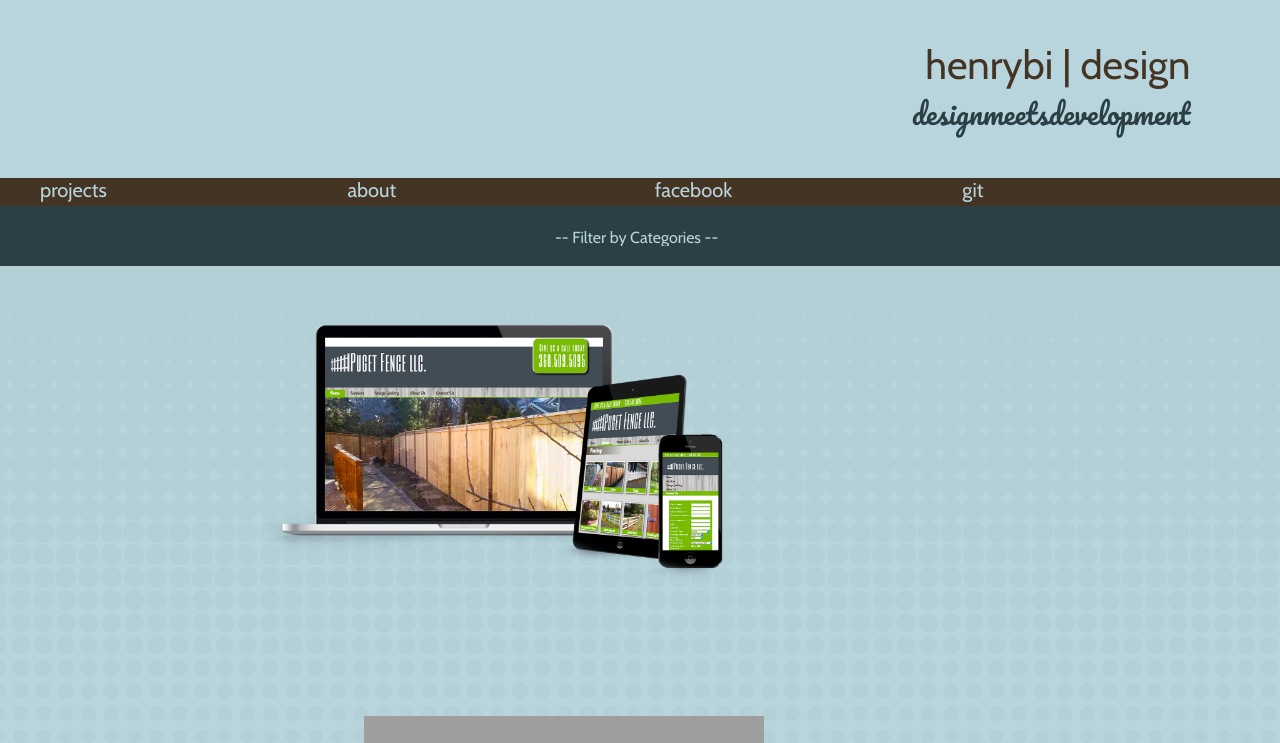
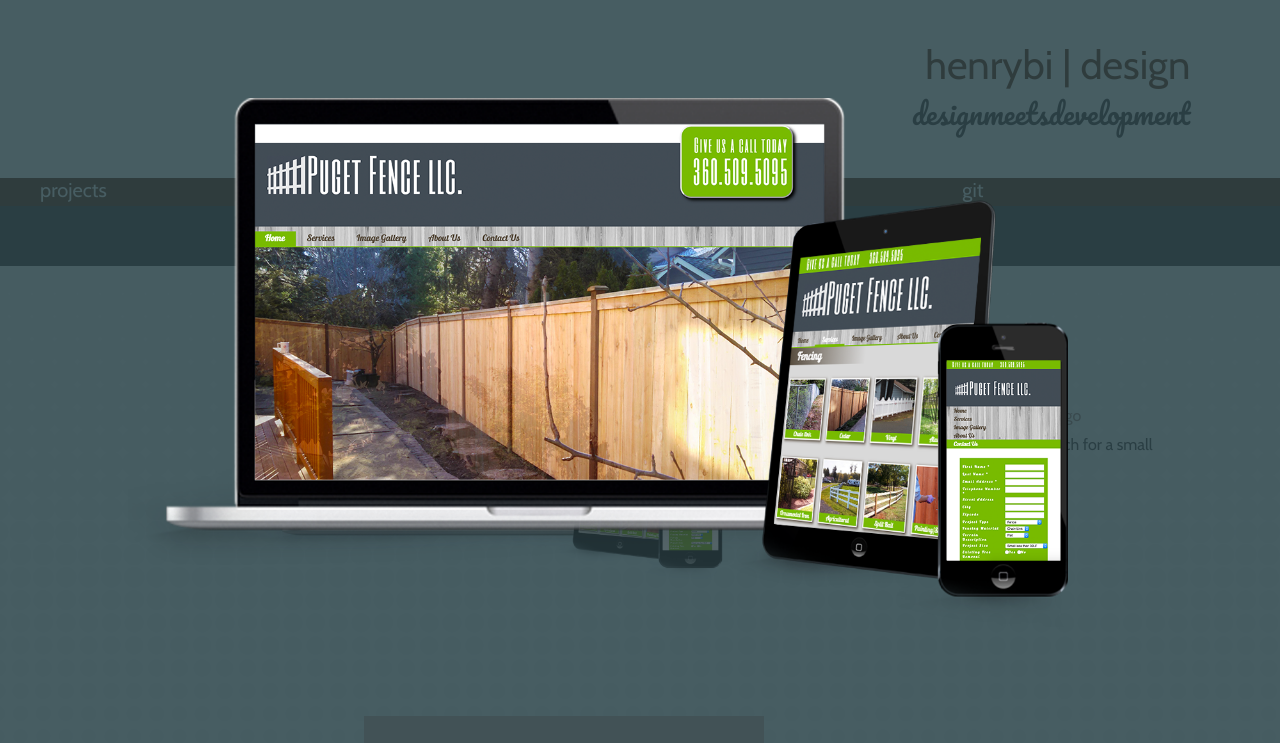
Before and after one commit to honghaobi/sea-301-d2-portfolio, a plain HTML site: page index.html in a window 1280 px wide. Both pictures are taken after a click on the picture 513 px from the left and 452 px from the top of the page. Shown: the top 743 px of the page. Drawn offline with nearby package versions, Linux system fonts and the light colour scheme; grey boxes are pictures that could not be loaded.

Commit message:
lightbox created in css

```diff
--- a/index.html
+++ b/index.html
@@ -12,10 +12,10 @@
   <body>
     <main>
         <header>
-          <h1 id='title'>
+          <h1 id="title">
             henrybi | design
           </h1>
-          <p id='subtitle'> designmeetsdevelopment</p>
+          <p id="subtitle"> designmeetsdevelopment</p>
         </header>
         <nav class="main-nav">
           <ul>
@@ -56,6 +56,8 @@
             </div>
           </project>
         </section>
+        <div id='lb'></div>
+        <div id="shade"></div>
         <section id="about" class="tab-content">
             <img src="img/about.jpg">
             <div id="about-container">
--- a/scripts/projectView.js
+++ b/scripts/projectView.js
@@ -54,23 +54,33 @@
     } else {
       $('#bg').removeClass('stickyBehind');
     }
-
-
   };
 
-  projectView.hoverProject = function(){
-    $('.img-container img').on('mouseenter', this, function(){
-      $(this).css('opacity','.8');
+  // projectView.hoverProject = function(){
+  //   $('.img-container img').on('mouseenter', this, function(){
+  //     $(this).css('opacity','.8');
+  //   });
+  //
+  //   $('.img-container img').on('mouseleave', this, function(){
+  //     $(this).css('opacity','1');
+  //   });
+  // };
+
+  projectView.clickProject = function(){
+    // $('.img-container img').on('click', this, function(){
+    //   $(this).parent().parent().find('header').css('opacity','.8').toggle('slide');
+    // });
+    $('#shade').hide();
+    $('.img-container img').on('click', this, function(){
+      $(this).clone().appendTo('#lb').addClass('lightbox');
+      $('#shade').show();
     });
-
-    $('.img-container img').on('mouseleave', this, function(){
-      $(this).css('opacity','1');
-    });
-
-    $('.img-container img').on('click', this, function(){
-      $(this).parent().parent().find('header').css('opacity','.8').toggle('slide');
+    $('#lb').on('click', this, function(){
+      $(this).children().remove();
+      $('#shade').hide();
     });
   };
+
 
 
   $(window).scroll(function(){
@@ -84,7 +94,8 @@
     projectView.populateFilters();
     projectView.handleCategoryFilter();
     projectView.handleMainNav();
-    projectView.hoverProject();
+    // projectView.hoverProject();
+    projectView.clickProject();
   };
 
   module.projectView = projectView;
--- a/styles/modules.css
+++ b/styles/modules.css
@@ -11,8 +11,9 @@
 main>header {
   text-align: right;
   margin-top: 40px;
-  margin-right: 7%;
+  padding-right: 7%;
   margin-bottom: 40px;
+
 }
 
 .main-nav {
@@ -140,6 +141,37 @@ main>header {
   min-width: 200px;
   color: #2B3F44;
 }
+
+
+.lightbox {
+	/** Position and style */
+	position: fixed;
+	z-index: 999;
+	text-align: center;
+  top: 10%;
+  bottom: 10%;
+  right: 0;
+  left: 0;
+  margin-right: auto;
+  margin-left: auto;
+  max-width: 80%;
+  max-height: 80%;
+}
+
+#shade{
+  position: fixed;
+  top: 0;
+  left: 0;
+  width: 100%;
+  height: 100%;
+  opacity: .8;
+  background-color: #2B3F44;
+  z-index: 998;
+}
+
+/*.text-container>header>h1{
+  text-shadow: 3px 3px #8CCDDD;
+}*/
 
 .project-about{
   margin-top: 10px;
```
